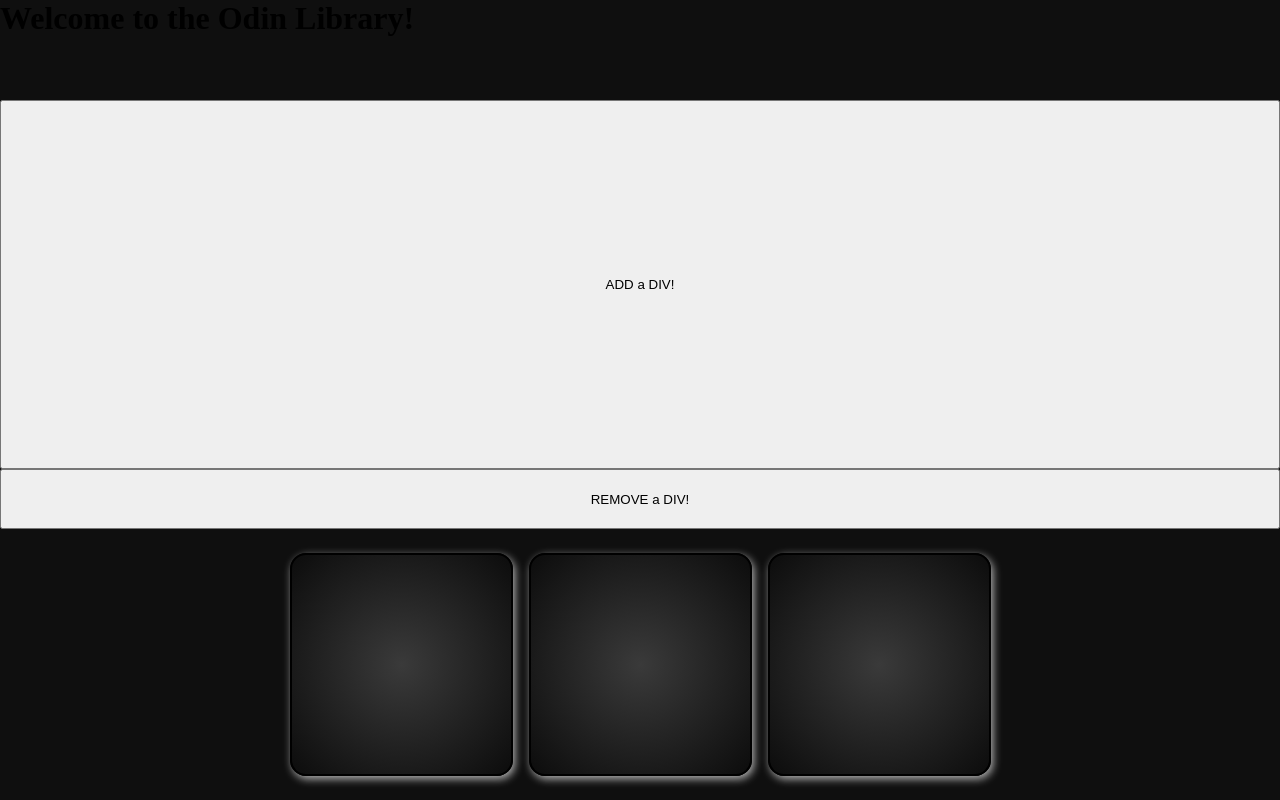
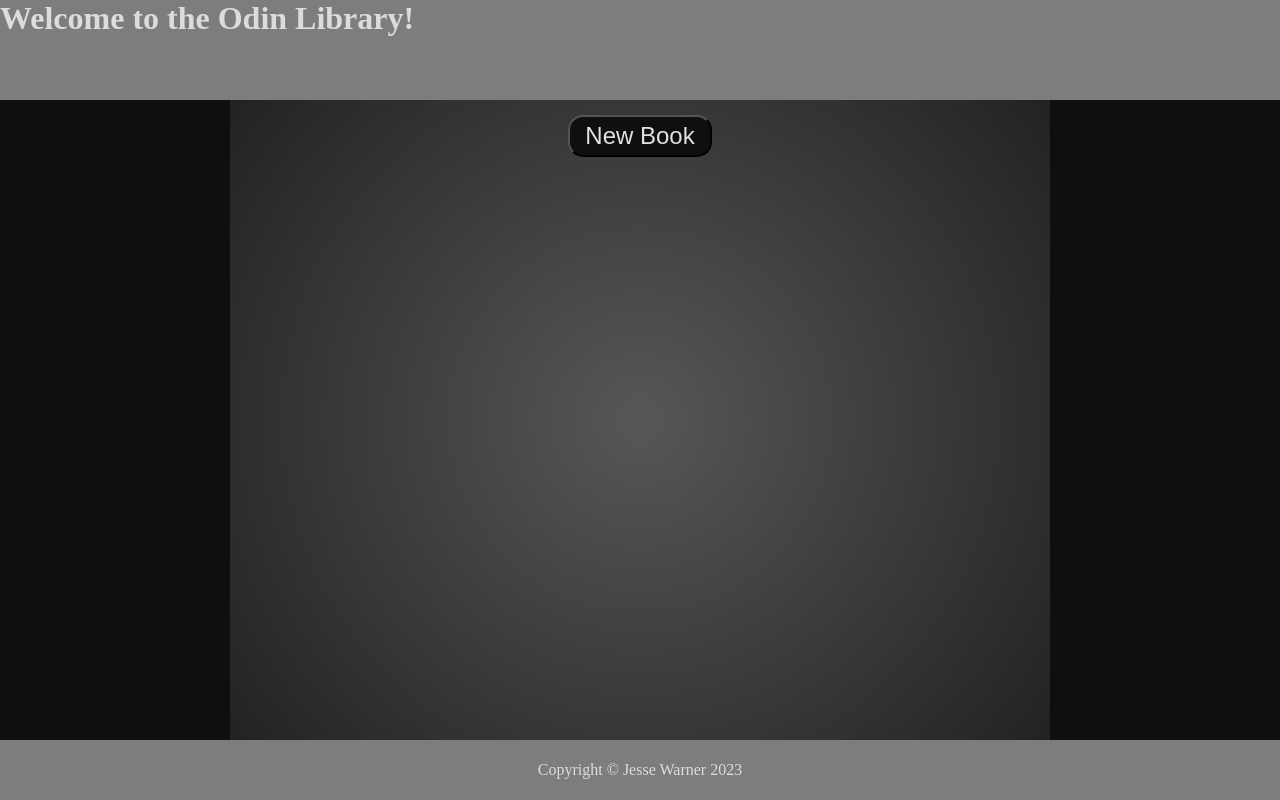
Before and after one commit to jessewwarner/odin-library, a plain HTML site: page index.html in a window 1280 px wide. Drawn offline with Linux system fonts and the light colour scheme.

Commit message:
Add header and footer

```diff
--- a/index.html
+++ b/index.html
@@ -8,14 +8,18 @@
 </head>
 <body>
     <div class="main-wrapper">
-        <h1>Welcome to the Odin Library!</h1>
-        <button class="add-div">ADD a DIV!</button>
-        <button class="rem-div">REMOVE a DIV!</button>
-        <div class="books-container flex gap-16 wrap auto-fit border-red">
-            <div class="book-card"></div>
-            <div class="book-card"></div>
-            <div class="book-card"></div>
+        <header>
+            <h1>Welcome to the Odin Library!</h1>
+        </header>
+        <div class="content-wrapper">
+            <button class="add-book-btn">New Book</button>
+            <div class="books-container flex gap-16 wrap">
+
+            </div>
         </div>
+        <footer>
+            <div>Copyright &copy; Jesse Warner 2023</div>
+        </footer>
     </div>
     <script src="js/script.js"></script>
 </body>
```
